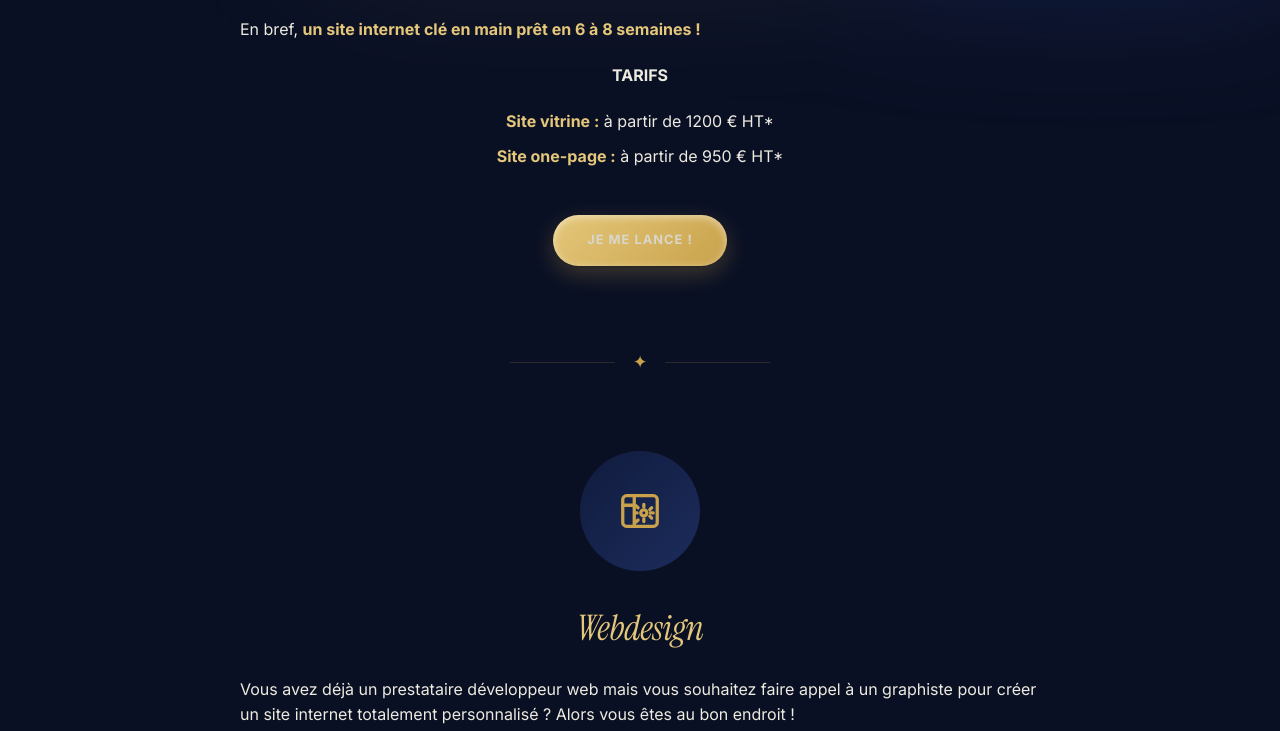
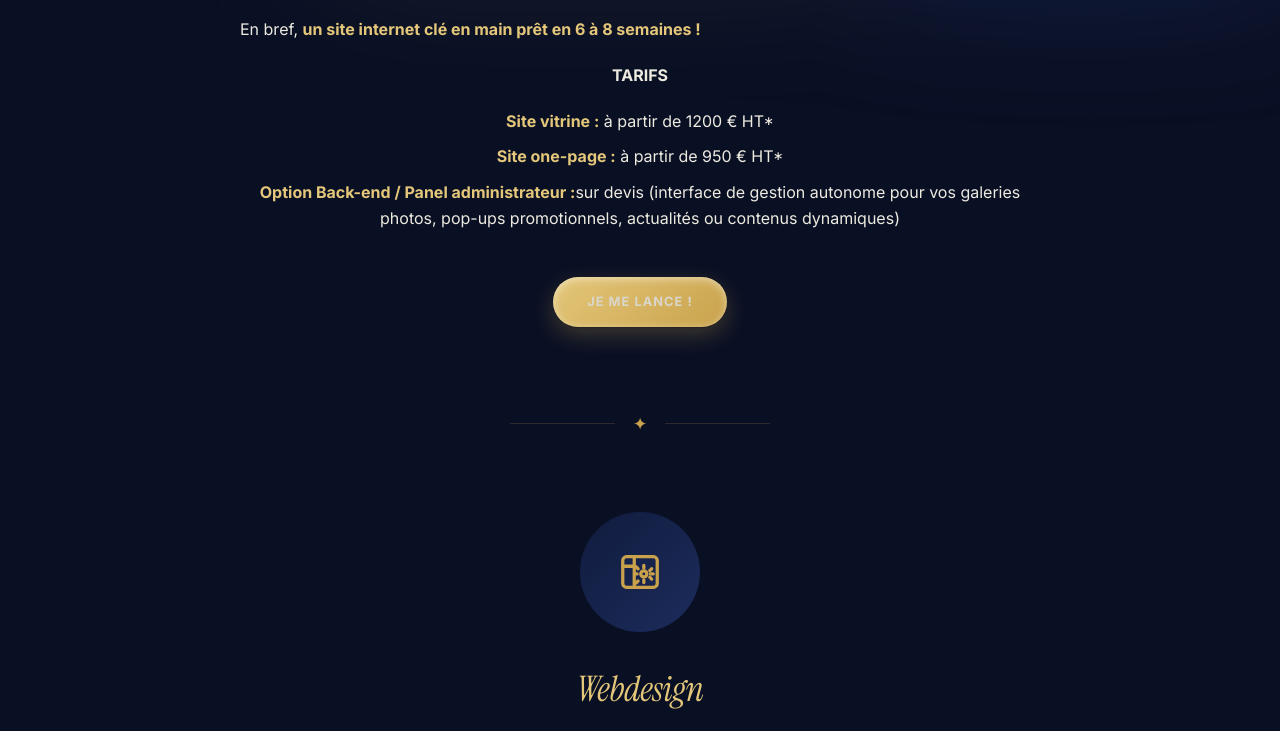
Before and after one commit to LK10ar/uipact, a plain HTML site: page sites-web.html in a window 1280 px wide. Shown: the part 858-1589 px from the top of the page. Drawn offline with Linux system fonts and the light colour scheme; no server answers.

Commit message:
Update sites-web.html

```diff
--- a/sites-web.html
+++ b/sites-web.html
@@ -435,6 +435,7 @@
         <div class="tarifs-title">TARIFS</div>
         <div class="tarif-item"><strong>Site vitrine :</strong> à partir de 1200 € HT*</div>
         <div class="tarif-item"><strong>Site one-page :</strong> à partir de 950 € HT*</div>
+        <div class="tarif-item"><strong>Option Back-end / Panel administrateur :</strong>sur devis (interface de gestion autonome pour vos galeries photos, pop-ups promotionnels, actualités ou contenus dynamiques)</div>
 
         <br>
         <a href="index.html#contact" class="btn-black">Je me lance !</a>
```
